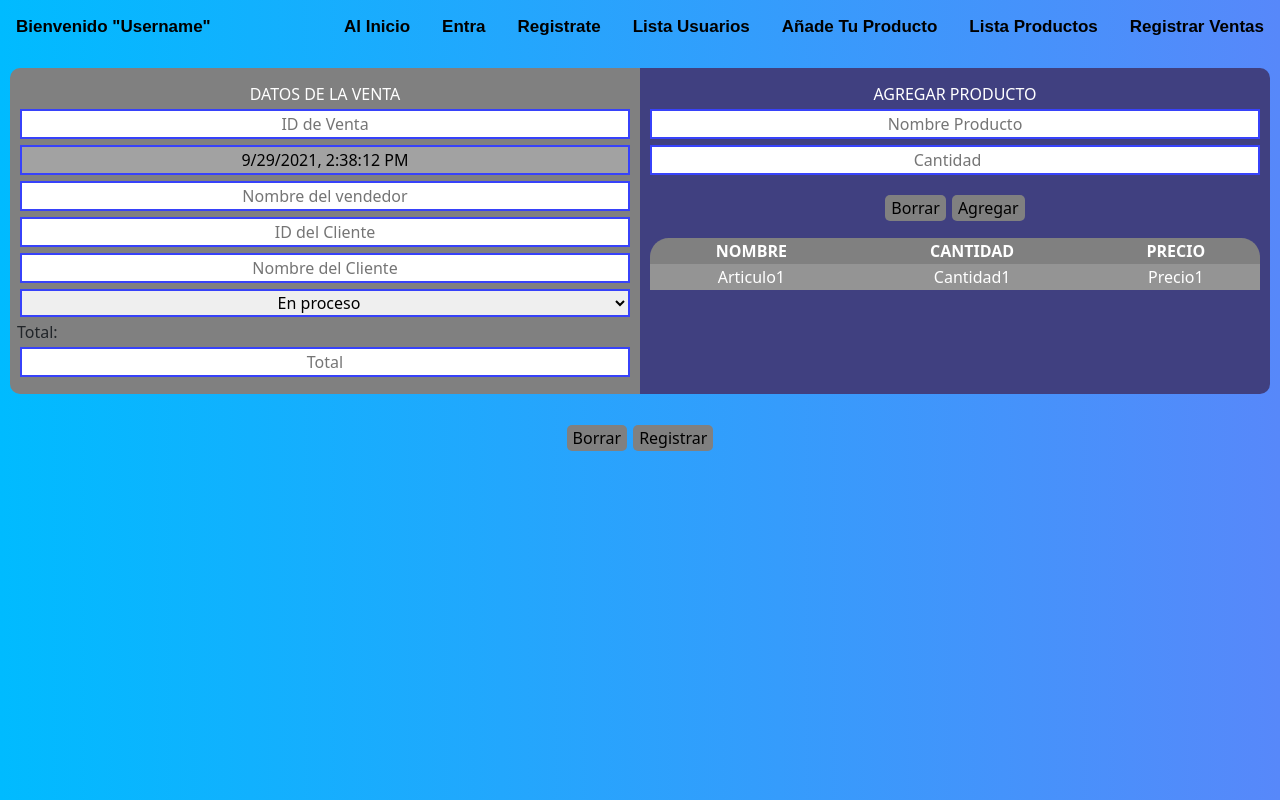
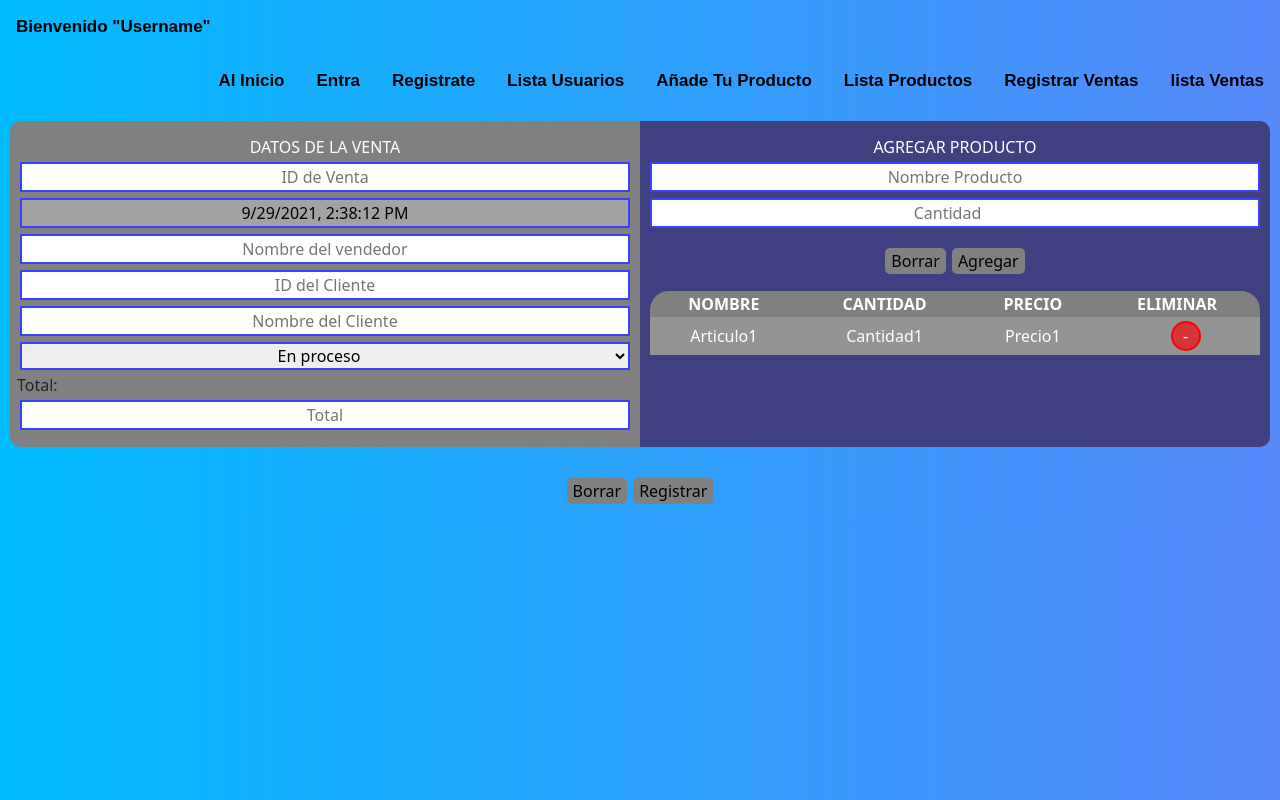
Before and after one commit to EZBuy47/FrontEnd, a React (Create React App) app: page /AddSales in a window 1280 px wide. Built offline with nearby package versions, Linux system fonts and the light colour scheme.

Commit message:
Add List Sales
Se agrego interfaz para listar ventas

```diff
--- a/src/App.js
+++ b/src/App.js
@@ -11,6 +11,7 @@ import AllProducts from './Views/AllProducts';
 import UpdateProducts from './Views/UpdateProducts';
 import 'bootstrap/dist/css/bootstrap.min.css';
 import AddSales from './Views/AddSales';
+import AllSales from './Views/AllSales';
 function App() {
 
   return (
@@ -26,6 +27,7 @@ function App() {
       <Route exact path="/AllProducts" component={AllProducts} />
       <Route exact path="/UpdateProducts/:id" component={UpdateProducts} />
       <Route exact path="/AddSales" component={AddSales} />
+      <Route exact path="/AllSales" component={AllSales} />
     </div>);
 }
 
--- a/src/Views/AddSales.css
+++ b/src/Views/AddSales.css
@@ -110,3 +110,31 @@
 .table-products tbody {
     background: rgb(148, 148, 148);
 }
+
+.list-products button{
+    background: #ff0000a2;
+    width: 30px;
+    height: 30px;
+    margin-left: 20px;
+    text-align: center;
+    border: 2px solid #ff0000;
+    outline: none;
+    color: white;
+    border-radius: 50%;
+    transition: 0.25s;
+    cursor: pointer;
+}
+
+.list-products button:hover{
+    background: #ff000062;
+    width: 30px;
+    height: 30px;
+    margin-left: 20px;
+    text-align: center;
+    border: 2px solid #ff0000;
+    outline: none;
+    color: white;
+    border-radius: 30%;
+    transition: 0.25s;
+    cursor: pointer;
+}
--- a/src/Views/AddSales.js
+++ b/src/Views/AddSales.js
@@ -38,6 +38,7 @@ function AddSales() {
                                     <th scope="col" > NOMBRE </th>
                                     <th scope="col" > CANTIDAD </th>
                                     <th scope="col" > PRECIO </th>
+                                    <th scope="col" > ELIMINAR </th>
                                 </tr>
                             </thead>
                             <tbody>
@@ -45,6 +46,7 @@ function AddSales() {
                                     <td> Articulo1 </td>
                                     <td> Cantidad1 </td>
                                     <td> Precio1 </td>
+                                    <td> <button className="delete-button">-</button> </td>
                                 </tr>
                             </tbody>
                         </table>
--- /dev/null
+++ b/src/Views/AllSales.js
@@ -0,0 +1,37 @@
+import React from "react";
+import { useState } from 'react';
+import Axios from 'axios';
+import './AllSales.css'
+
+function AllSales() {
+    return (
+        <div className="list-sales">
+            <table class="table table-hover">
+                <thead >
+                    <tr >
+                        <th scope="col" > ID VENTA </th>
+                        <th scope="col" > FECHA </th>
+                        <th scope="col" > NOMBRE VENDEDOR </th>
+                        <th scope="col" > NOMBRE CLIENTE </th>
+                        <th scope="col" > ID CLIENTE </th>
+                        <th scope="col" > ESTADO VENTA </th>
+                        <th scope="col" > TOTAL </th>
+                    </tr>
+                </thead>
+                <tbody>
+                    <tr>
+                        <td> ID_VENTA1 </td>
+                        <td> FECHA1 </td>
+                        <td> NOMBRE_VENDEDOR1 </td>
+                        <td> NOMBRE_CLIENTE1 </td>
+                        <td> ID_CLIENTE1 </td>
+                        <td> ESTADO_VENTA1 </td>
+                        <td> TOTAL1 </td>
+                    </tr>
+                </tbody>
+            </table>
+        </div>
+    )
+}
+
+export default AllSales;
--- a/src/Views/HeaderNoLogin.js
+++ b/src/Views/HeaderNoLogin.js
@@ -17,6 +17,7 @@ function HeaderNoLogin(){
            <Link to="/AddProducts">Añade Tu Producto</Link>
            <Link to="/AllProducts">Lista Productos</Link>
            <Link to="/AddSales">Registrar Ventas</Link>
+           <Link to="/AllSales">lista Ventas</Link>
            </div>
         </div>
         </body>
```
Also changed, not shown: src/Views/AllSales.css (added).
